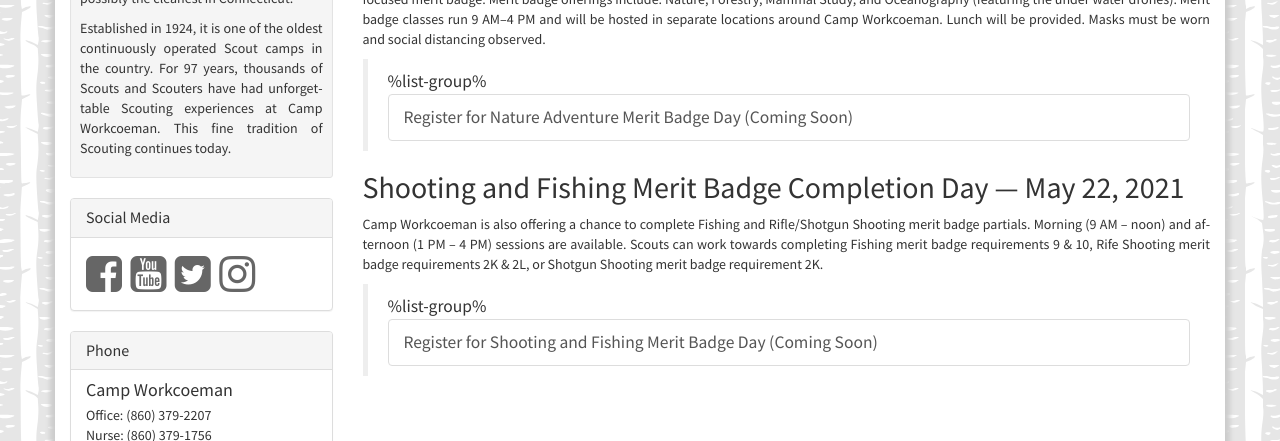
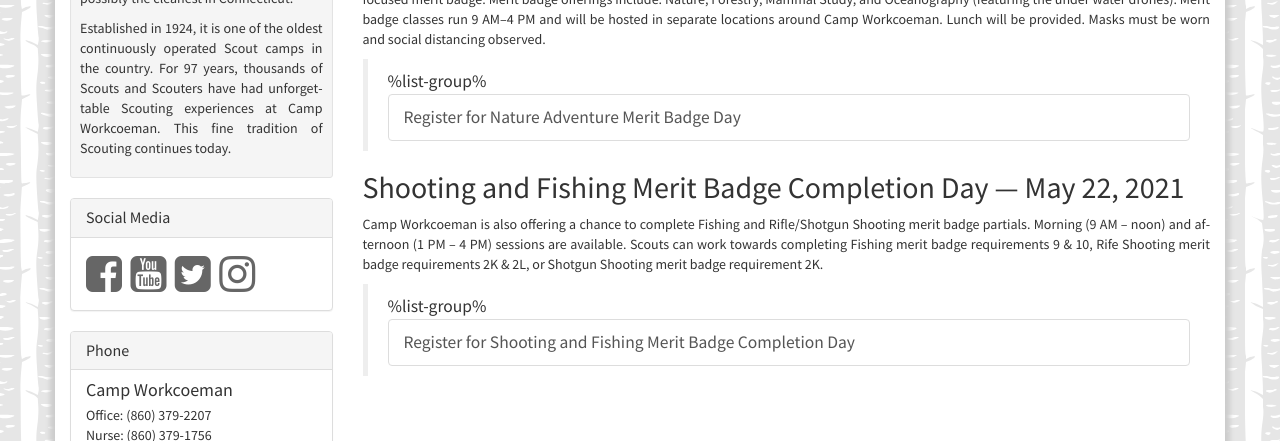
Before and after one commit to campworkcoeman/campworkcoeman.org, a Jekyll site: the page built from scouts-bsa/2021-winter-spring-programs.md, in a window 1280 px wide. Shown: the part 651-1092 px from the top of the page. Built offline with Jekyll 4.4.1, drawn with Linux system fonts in a browser that asks for light colours; nearby versions of some CDN libraries; Markdown is read by kramdown in place of the engine named in the settings.

Commit message:
Add registration links for May programs.

```diff
--- a/scouts-bsa/2021-winter-spring-programs.md
+++ b/scouts-bsa/2021-winter-spring-programs.md
@@ -11,11 +11,11 @@
 For May, Camp Workcoeman is offering a day of nature merit badge adventures! Scouts will learn about and have the opportunity to earn a nature focused merit badge. Merit badge offerings include: Nature, Forestry, Mammal Study, and Oceanography (featuring the under water drones). Merit badge classes run 9 AM--4 PM and will be hosted in separate locations around Camp Workcoeman. Lunch will be provided. Masks must be worn and social distancing observed.
 
 > %list-group%
-> <a href="https://scoutingevent.com/" class="list-group-item">Register for Nature Adventure Merit Badge Day (Coming Soon)</a>
+> <a href="https://scoutingevent.com/066-47146" class="list-group-item">Register for Nature Adventure Merit Badge Day</a>
 
 ## Shooting and Fishing Merit Badge Completion Day --- May 22, 2021
 
 Camp Workcoeman is also offering a chance to complete Fishing and Rifle/Shotgun Shooting merit badge partials. Morning (9 AM -- noon) and afternoon (1 PM -- 4 PM) sessions are available. Scouts can work towards completing Fishing merit badge requirements 9 & 10, Rife Shooting merit badge requirements 2K & 2L, or Shotgun Shooting merit badge requirement 2K.
 
 > %list-group%
-> <a href="https://scoutingevent.com/" class="list-group-item">Register for Shooting and Fishing Merit Badge Day (Coming Soon)</a>
+> <a href="https://scoutingevent.com/066-47139" class="list-group-item">Register for Shooting and Fishing Merit Badge Completion Day</a>
```
Also changed, not shown: about/news/_posts/2021-04-28-may-day-programs.md (+2 -0 lines), cub-scouts/2021-winter-spring-programs.md (+1 -1 lines), 1 other file.
